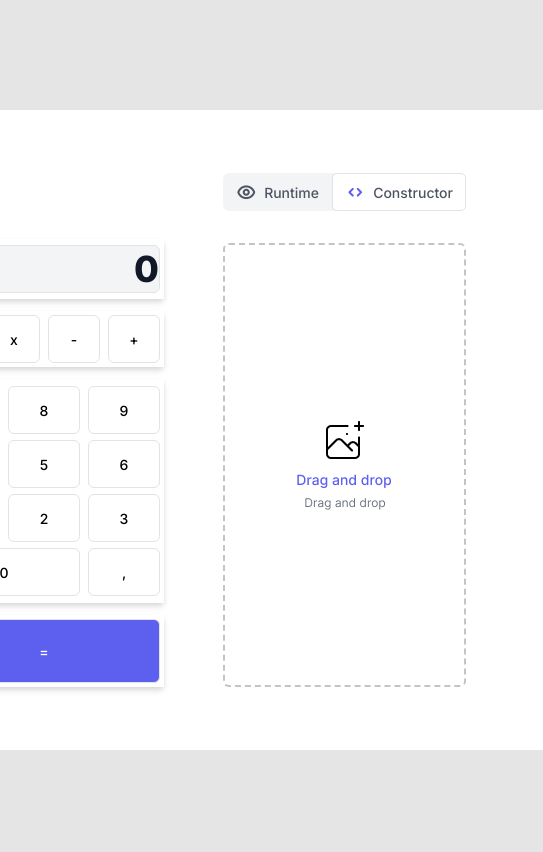
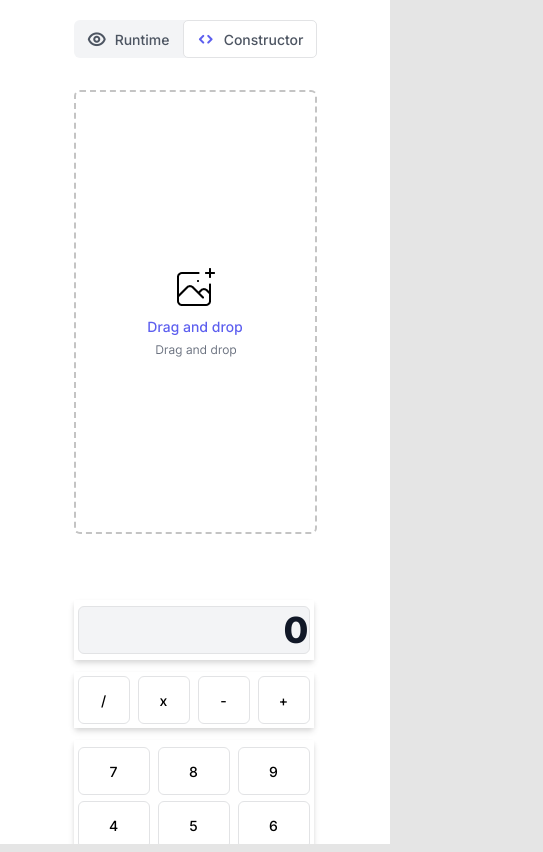
Before and after one commit to maker27/calculator-constructor, a React app: page / in a window 390 px wide. Shown: the whole page, 543 px wide, since content can reach past the window. Built offline with nearby package versions, Linux system fonts and the light colour scheme.

Commit message:
one column for mobile screens

```diff
--- a/src/components/App/App.scss
+++ b/src/components/App/App.scss
@@ -10,6 +10,18 @@ body {
     justify-content: center;
     align-items: center;
     background-color: #e5e5e5;
+
+    @media (max-width: 550px) {
+        height: 100%;
+        overflow-y: auto;
+    }
+}
+
+#root {
+    @media (max-width: 550px) {
+        width: 100%;
+        height: 100%;
+    }
 }
 
 .container {
@@ -20,6 +32,14 @@ body {
     height: 640px;
     background: #ffffff;
     font: 500 14px/15px "Inter", sans-serif;
+
+    @media (max-width: 550px) {
+        width: 100%;
+        height: max-content;
+        flex-direction: column;
+        justify-content: flex-start;
+        padding: 20px 0;
+    }
 }
 
 .aside,
@@ -33,6 +53,11 @@ body {
     flex-direction: column;
     justify-content: flex-end;
     margin-right: 56px;
+
+    @media (max-width: 550px) {
+        order: 1;
+        margin-right: 0;
+    }
 }
 
 .main {
--- a/src/index.scss
+++ b/src/index.scss
@@ -4,6 +4,8 @@
     &,
     &:before,
     &:after {
+        margin: 0;
+        padding: 0;
         box-sizing: border-box;
     }
 }
```
